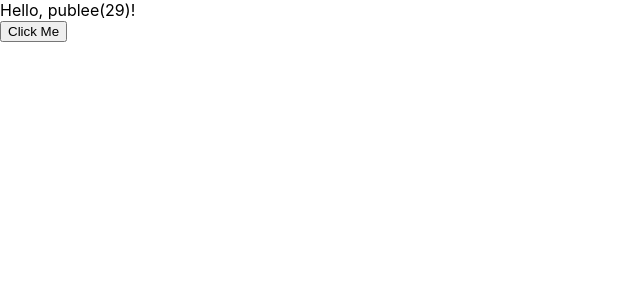
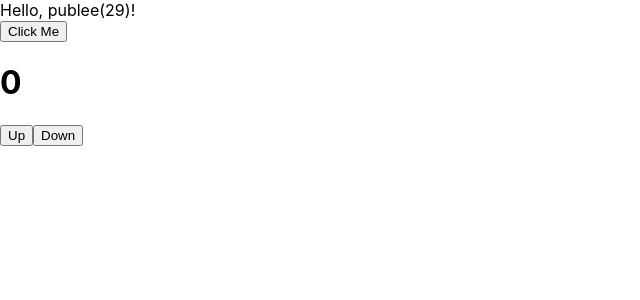
Before and after one commit to go-lani/Typescript, a React (Create React App) app in the folder ts-react/: page / in a window 1280 px wide. Shown: the top 300 px of the page, without its empty margins (0-640 px from the left). Built offline with nearby package versions, Linux system fonts and the light colour scheme.

Commit message:
docs: useState에서의 제네릭 사용

```diff
--- a/ts-react/src/App.tsx
+++ b/ts-react/src/App.tsx
@@ -2,6 +2,7 @@
 import logo from './logo.svg';
 import './App.css';
 import Greetings from './Greetings';
+import Counter from './Counter';
 
 function App() {
   const checkName = (name: string) => {
@@ -9,7 +10,10 @@
   }
 
   return (
-    <Greetings onClick={checkName} />
+    <>
+      <Greetings onClick={checkName} />
+      <Counter />
+    </>
   );
 }
 
--- /dev/null
+++ b/ts-react/src/Counter.tsx
@@ -0,0 +1,26 @@
+import React, { useState } from 'react'
+
+export default function Counter() {
+  // useState일떄는 타입 추론이 가능하여 생략이 가능하다.
+  const [count, setCount] = useState(0);
+
+  // 그렇다면 useState 제네릭을 사용하는 경우
+  // null 값이 들어올 수도 있는 경우에 제네릭을 사용
+  type Information = {
+    name: string;
+    description: string;
+  }
+  const [information, setInformation] = useState<Information | null>(null);
+
+  const onIncrease = () => (setCount(count + 1));
+  const onDecrease = () => (setCount(count - 1));
+  return (
+    <div>
+      <h1>{count}</h1>
+      <div>
+        <button onClick={onIncrease}>Up</button>
+        <button onClick={onDecrease}>Down</button>
+      </div>
+    </div>
+  )
+}
```
